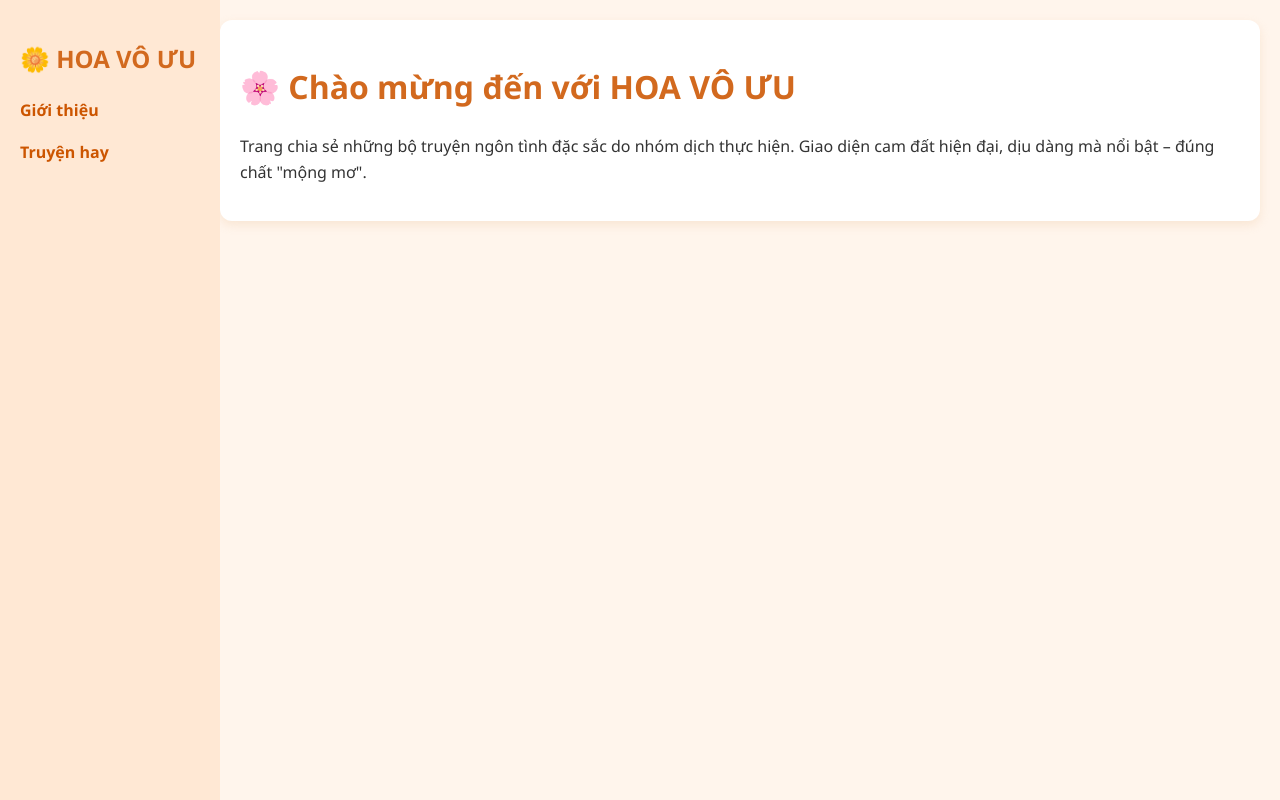
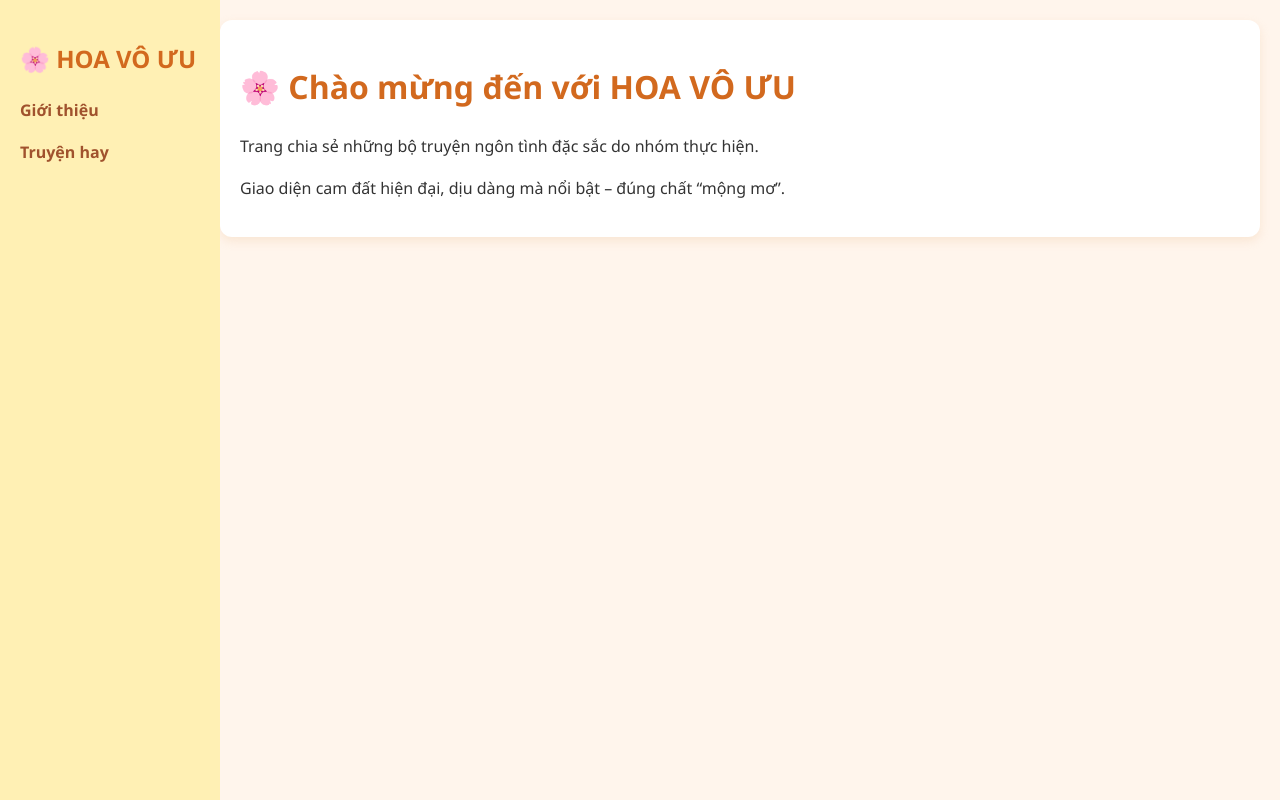
Before and after one commit to Hoavouu2025/hoavouu2025.github.io, a plain HTML site: page index.html in a window 1280 px wide. Drawn offline with Linux system fonts and the light colour scheme.

Commit message:
Update index.html
màu cam lần 2

```diff
--- a/index.html
+++ b/index.html
@@ -17,47 +17,47 @@
       color: #D2691E; /* cam đất đậm */
     }
 
-    .sidebar {
+    .thanh-ben {
       width: 180px;
       position: fixed;
       top: 0;
       left: 0;
       height: 100%;
-      background-color: #FFE8D4; /* nền sidebar cam đào nhạt */
+      background-color: #FFF0B4; /* vàng cam dịu */
       padding: 20px;
     }
 
-    .main-content {
+    .noi-dung-chinh {
       margin-left: 200px;
       background: #ffffff;
       padding: 20px;
       border-radius: 12px;
-      box-shadow: 0 4px 10px rgba(234, 195, 156, 0.3); /* bóng đổ nhẹ cam đất */
+      box-shadow: 0 4px 10px rgba(234, 195, 156, 0.3); /* bóng nhẹ cam */
     }
 
     a {
-      color: #CC5500; /* cam quế ngọt */
+      color: #A0522D; /* cam nâu */
       text-decoration: none;
       font-weight: bold;
     }
 
     a:hover {
-      color: #A0522D; /* cam đất nâu */
+      color: #E97451;
       text-decoration: underline;
     }
   </style>
 </head>
 <body>
-  <div class="sidebar">
-    <h2>🌼 HOA VÔ ƯU</h2>
+  <div class="thanh-ben">
+    <h2>🌸 HOA VÔ ƯU</h2>
     <p><a href="#">Giới thiệu</a></p>
     <p><a href="#">Truyện hay</a></p>
   </div>
 
-  <div class="main-content">
+  <div class="noi-dung-chinh">
     <h1>🌸 Chào mừng đến với HOA VÔ ƯU</h1>
-    <p>Trang chia sẻ những bộ truyện ngôn tình đặc sắc do nhóm dịch thực hiện.
-    Giao diện cam đất hiện đại, dịu dàng mà nổi bật – đúng chất "mộng mơ".</p>
+    <p>Trang chia sẻ những bộ truyện ngôn tình đặc sắc do nhóm thực hiện.</p>
+    <p>Giao diện cam đất hiện đại, dịu dàng mà nổi bật – đúng chất “mộng mơ”.</p>
   </div>
 </body>
 </html>
```
